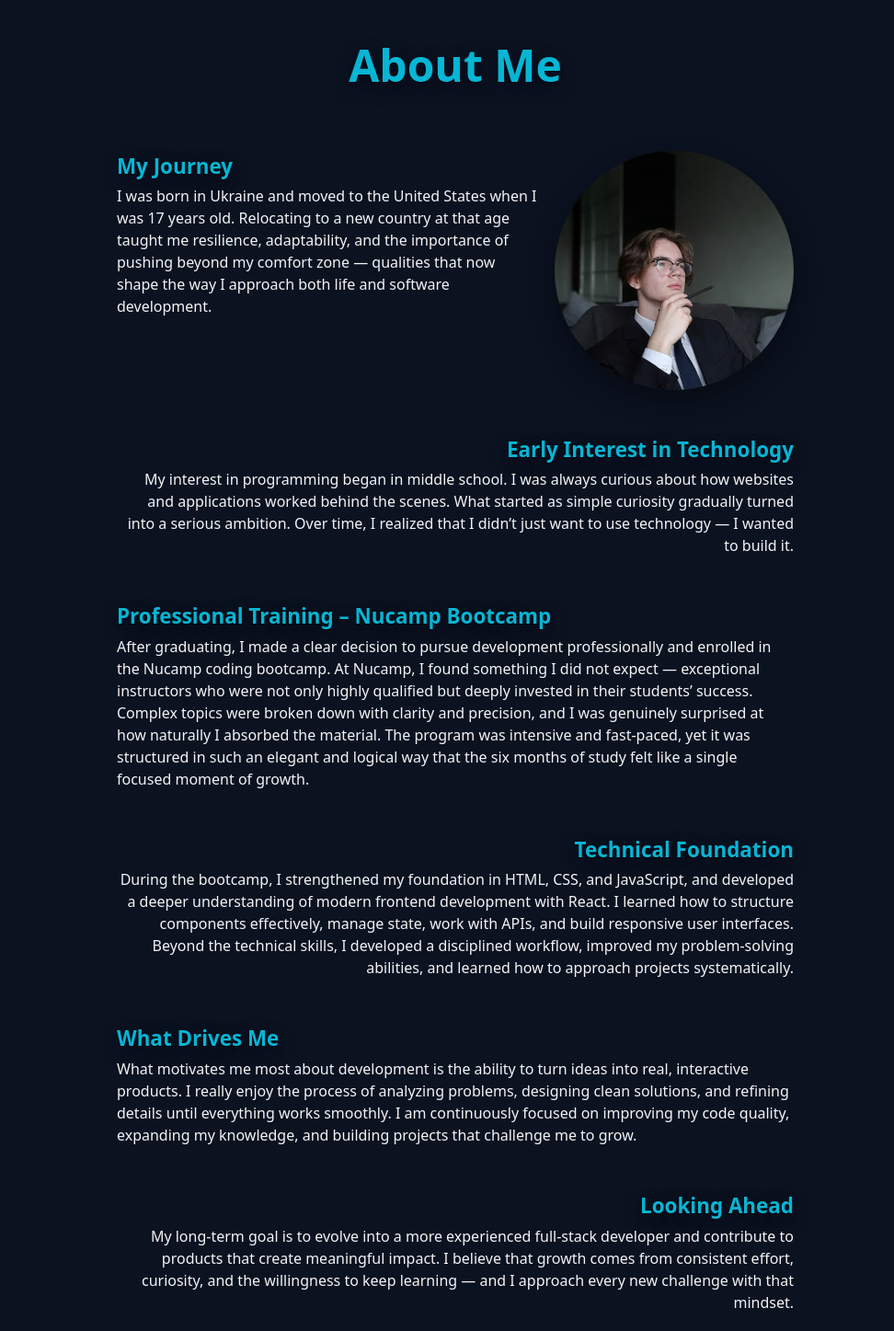
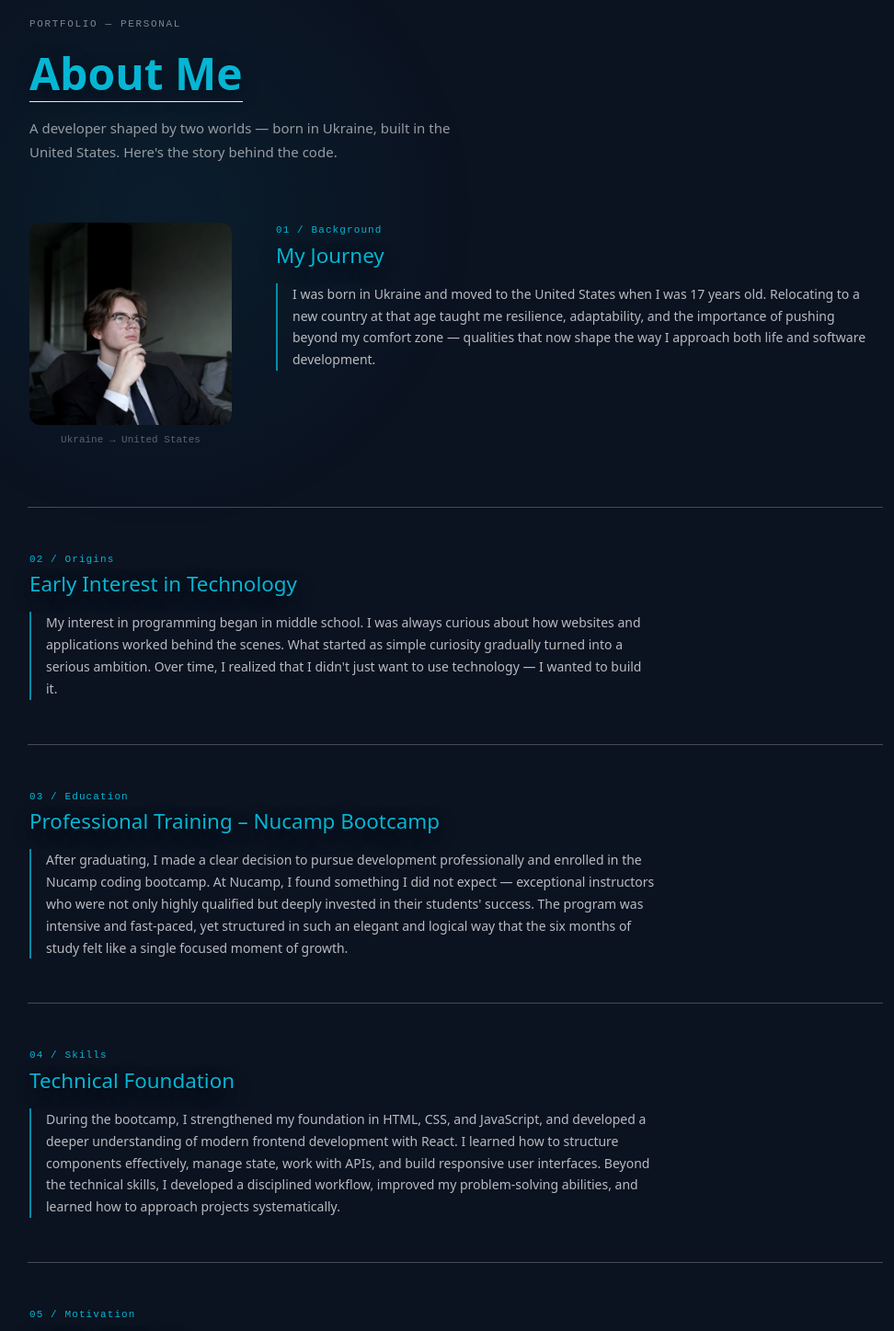
Before and after one commit to Tort1k00/portfolio, a React (Vite) app in the folder react/: page /about in a window 1280 px wide. Shown: the part 86-1533 px from the top of the page at 92% size, without its empty margins (145-1117 px from the left). Built offline with nearby package versions, Linux system fonts and the light colour scheme.

Commit message:
added styles, ready to build

```diff
--- a/react/src/pages/AboutPage.jsx
+++ b/react/src/pages/AboutPage.jsx
@@ -1,54 +1,146 @@
+import { motion } from "framer-motion"
 
+const SectionNumber = ({ num, type }) => (
+  <p style={{ fontFamily: "monospace", fontSize: "11px", color: "#06b6d4", letterSpacing: "0.1em", marginBottom: "0.4rem" }}>
+    {num} / {type}
+  </p>
+)
+
+const sections = [
+  {
+    num: "01",
+    type: "Background",
+    title: "My Journey",
+    body: "I was born in Ukraine and moved to the United States when I was 17 years old. Relocating to a new country at that age taught me resilience, adaptability, and the importance of pushing beyond my comfort zone — qualities that now shape the way I approach both life and software development.",
+  },
+  {
+    num: "02",
+    type: "Origins",
+    title: "Early Interest in Technology",
+    body: "My interest in programming began in middle school. I was always curious about how websites and applications worked behind the scenes. What started as simple curiosity gradually turned into a serious ambition. Over time, I realized that I didn't just want to use technology — I wanted to build it.",
+  },
+  {
+    num: "03",
+    type: "Education",
+    title: "Professional Training – Nucamp Bootcamp",
+    body: "After graduating, I made a clear decision to pursue development professionally and enrolled in the Nucamp coding bootcamp. At Nucamp, I found something I did not expect — exceptional instructors who were not only highly qualified but deeply invested in their students' success. The program was intensive and fast-paced, yet structured in such an elegant and logical way that the six months of study felt like a single focused moment of growth.",
+  },
+  {
+    num: "04",
+    type: "Skills",
+    title: "Technical Foundation",
+    body: "During the bootcamp, I strengthened my foundation in HTML, CSS, and JavaScript, and developed a deeper understanding of modern frontend development with React. I learned how to structure components effectively, manage state, work with APIs, and build responsive user interfaces. Beyond the technical skills, I developed a disciplined workflow, improved my problem-solving abilities, and learned how to approach projects systematically.",
+  },
+  {
+    num: "05",
+    type: "Motivation",
+    title: "What Drives Me",
+    body: "What motivates me most about development is the ability to turn ideas into real, interactive products. I really enjoy the process of analyzing problems, designing clean solutions, and refining details until everything works smoothly. I am continuously focused on improving my code quality, expanding my knowledge, and building projects that challenge me to grow.",
+  },
+  {
+    num: "06",
+    type: "Goals",
+    title: "Looking Ahead",
+    body: "My long-term goal is to evolve into a more experienced full-stack developer and contribute to products that create meaningful impact. I believe that growth comes from consistent effort, curiosity, and the willingness to keep learning — and I approach every new challenge with that mindset.",
+  },
+]
 
 const AboutPage = () => {
   return (
-    <div className="container d-flex flex-column align-items-center">
-      <h1 className="display-5 fw-bold mb-3 hero-title py-5 mt-4 ">
-        About Me
-      </h1>
-      <div className="row align-items-center g-4 mb-5">
-        <div className="col-8 col-lg-8 mx-auto">
-          <img
-            src="../../src/assets/images/my-picture.png"
-            className="about-portrait"
-            width={260}
-            height={260}
-          />
-          <div className="hero-title-smaller fw-bold mb-1">My Journey</div>
-            I was born in Ukraine and moved to the United States when I was 17 years old. Relocating to a new country at that age taught me resilience, adaptability, and the importance of pushing beyond my comfort zone — qualities that now shape the way I approach both life and software development.
+
+
+    <div className="container py-5">
+
+      <div style={{
+        position: "fixed",
+        top: "40%",
+        left: "25%",
+        transform: "translate(-50%, -50%)",
+        width: "700px",
+        height: "700px",
+        borderRadius: "50%",
+        background: "radial-gradient(circle, rgba(6, 181, 212, 0.07) 0%, transparent 70%)",
+        pointerEvents: "none",
+        zIndex: 0,
+      }} />
+
+      {/* ── Header ── */}
+      <div className="row">
+        <div className="col-10 mx-auto">
+          <p style={{ fontFamily: "monospace", fontSize: "11px", letterSpacing: "0.15em", textTransform: "uppercase", opacity: 0.5 }}>
+            Portfolio — Personal
+          </p>
         </div>
       </div>
-      <div className="row mb-5 text-end">
-        <div className="col-8 mx-auto">
-          <div className="hero-title-smaller fw-bold mb-1">Early Interest in Technology</div>
-          My interest in programming began in middle school. I was always curious about how websites and applications worked behind the scenes. What started as simple curiosity gradually turned into a serious ambition. Over time, I realized that I didn’t just want to use technology — I wanted to build it.
+      <div className="row mb-3">
+        <div className="col-10 mx-auto display-5 fw-bold">
+          <span className="hero-title" style={{ display: "inline-block", width: "fit-content", borderBottom: "1px solid white", paddingBottom: "2px" }}>
+            About Me
+          </span>
         </div>
       </div>
       <div className="row mb-5">
-        <div className="col-8 mx-auto">
-          <div className="hero-title-smaller fw-bold mb-1">Professional Training – Nucamp Bootcamp</div>
-          After graduating, I made a clear decision to pursue development professionally and enrolled in the Nucamp coding bootcamp. At Nucamp, I found something I did not expect — exceptional instructors who were not only highly qualified but deeply invested in their students’ success. Complex topics were broken down with clarity and precision, and I was genuinely surprised at how naturally I absorbed the material. The program was intensive and fast-paced, yet it was structured in such an elegant and logical way that the six months of study felt like a single focused moment of growth.
+        <div className="col-10 mx-auto">
+          <p style={{ maxWidth: "480px", opacity: 0.6, lineHeight: 1.7, fontSize: "15px", fontWeight: 300 }}>
+            A developer shaped by two worlds — born in Ukraine, built in the United States. Here's the story behind the code.
+          </p>
         </div>
       </div>
-      <div className="row mb-5 text-end">
-        <div className="col-8 mx-auto">
-          <div className="hero-title-smaller fw-bold mb-1">Technical Foundation</div>
-          During the bootcamp, I strengthened my foundation in HTML, CSS, and JavaScript, and developed a deeper understanding of modern frontend development with React. I learned how to structure components effectively, manage state, work with APIs, and build responsive user interfaces. Beyond the technical skills, I developed a disciplined workflow, improved my problem-solving abilities, and learned how to approach projects systematically.
+
+      {/* ── Section 01 — Portrait + Journey ── */}
+      <div className="row mb-5">
+        <div className="col-10 mx-auto">
+          <div className="d-flex gap-5 align-items-start flex-wrap">
+            <div style={{ flexShrink: 0 }}>
+              <img
+                src="../../src/assets/images/my-picture.png"
+                alt="Portrait"
+                width={220}
+                height={220}
+                style={{ borderRadius: "12px", objectFit: "cover", display: "block", filter: "grayscale(15%) contrast(1.05)" }}
+              />
+              <p style={{ fontFamily: "monospace", fontSize: "11px", opacity: 0.35, marginTop: "0.5rem", textAlign: "center" }}>
+                Ukraine → United States
+              </p>
+            </div>
+            <div style={{ flex: 1, minWidth: "260px" }}>
+              <SectionNumber num="01" type="Background" />
+              <h2 className="hero-title-smaller mb-3">My Journey</h2>
+              <div style={{ borderLeft: "2px solid #06b6d4", paddingLeft: "1rem", opacity: 0.75, fontSize: "14px", lineHeight: 1.7 }}>
+                {sections[0].body}
+              </div>
+            </div>
+          </div>
         </div>
       </div>
-      <div className="row mb-5">
-        <div className="col-8 mx-auto">
-          <div className="hero-title-smaller fw-bold mb-1">What Drives Me</div>
-          What motivates me most about development is the ability to turn ideas into real, interactive products. I really enjoy the process of analyzing problems, designing clean solutions, and refining details until everything works smoothly. I am continuously focused on improving my code quality, expanding my knowledge, and building projects that challenge me to grow.
+
+      <hr className="opacity-25 my-5 col-md-10 col-8 mx-auto" />
+
+      {/* ── Sections 02–06 ── */}
+      {sections.slice(1).map((s, i) => (
+        <div key={s.num}>
+          <motion.div
+            className="row mb-5"
+            initial={{ opacity: 0, y: 24 }}
+            whileInView={{ opacity: 1, y: 0 }}
+            viewport={{ once: false, amount: 0.2 }}
+            transition={{ duration: 0.7 }}
+          >
+            <div className="col-10 mx-auto">
+              <SectionNumber num={s.num} type={s.type} />
+              <h2 className="hero-title-smaller mb-3">{s.title}</h2>
+              <div style={{ borderLeft: "2px solid #06b6d4", paddingLeft: "1rem", opacity: 0.75, fontSize: "14px", lineHeight: 1.7, maxWidth: "680px" }}>
+                {s.body}
+              </div>
+            </div>
+          </motion.div>
+          {i < sections.slice(1).length - 1 && (
+            <hr className="opacity-25 my-5 col-md-10 col-8 mx-auto" />
+          )}
         </div>
-      </div>
-      <div className="row mb-5 text-end">
-        <div className="col-8 mx-auto">
-          <div className="hero-title-smaller fw-bold mb-1">Looking Ahead</div>
-          My long-term goal is to evolve into a more experienced full-stack developer and contribute to products that create meaningful impact. I believe that growth comes from consistent effort, curiosity, and the willingness to keep learning — and I approach every new challenge with that mindset.
-        </div>
-      </div>
-    </div >
+      ))}
+
+    </div>
   )
 }
 
--- a/react/src/pages/HomePage.jsx
+++ b/react/src/pages/HomePage.jsx
@@ -1,23 +1,69 @@
+import { motion } from "framer-motion"
+
+const fadeUp = (delay = 0) => ({
+  initial: { opacity: 0, y: 20 },
+  animate: { opacity: 1, y: 0 },
+  transition: { duration: 0.6, delay },
+})
 
 const HomePage = () => {
   return (
     <div className="py-5 mt-4 d-flex flex-column align-items-center text-center">
-            <h1 className="display-5 fw-bold mb-3 hero-title">
-              Hi, I'm Anton Panasiuk!
-            </h1>
 
-           <hr className="opacity-25 my-5 col-md-8 col-8" />
+      <div style={{
+        position: "fixed",
+        top: "40%",
+        left: "50%",
+        transform: "translate(-50%, -50%)",
+        width: "700px",
+        height: "700px",
+        borderRadius: "50%",
+        background: "radial-gradient(circle, rgba(6,182,212,0.05) 0%, transparent 70%)",
+        pointerEvents: "none",
+        zIndex: 0,
+      }} />
 
-          <h2 className="fs-4 fw-light mb-4 px-5">
-            Full Stack & Mobile App Developer • JavaScript & React
-          </h2>
+      <motion.p
+        {...fadeUp(0)}
+        style={{
+          fontFamily: "monospace",
+          fontSize: "11px",
+          letterSpacing: "0.15em",
+          textTransform: "uppercase",
+          opacity: 0.5,
+          marginBottom: "1.5rem",
+        }}
+      >
+        Portfolio — Full Stack Developer
+      </motion.p>
 
-          <div className="lead col-md-8 px-5">
-              I’m a developer focused on building responsive and user-friendly web and mobile applications.
+      <motion.h1 {...fadeUp(0.1)} className="display-5 fw-bold mb-3 hero-title">
+        Hi, I'm Anton Panasiuk
+      </motion.h1>
+
+      <motion.p
+        {...fadeUp(0.2)}
+        style={{
+          fontFamily: "monospace",
+          fontSize: "12px",
+          color: "#06b6d4",
+          letterSpacing: "0.1em",
+          marginBottom: "2rem",
+        }}
+      >
+        JavaScript · React · React Native · Node.js
+      </motion.p>
+
+      <hr className="opacity-25 col-md-8 col-8" />
+
+      <motion.div {...fadeUp(0.35)} className="lead col-md-6 px-5 my-5">
+        I'm a developer focused on building responsive and user-friendly web and mobile applications.
         I work with JavaScript and React, and I enjoy turning ideas into clean, functional interfaces.
         My goal is to grow more in web development and build products that solve real problems.
-          </div>
-          <hr className="opacity-25 my-5 col-md-8 col-8" />
+      </motion.div>
+
+      <hr className="opacity-25 col-md-8 col-8" />
+
     </div>
   )
 }
```
Lines whose indentation alone changed are shown as unchanged.
